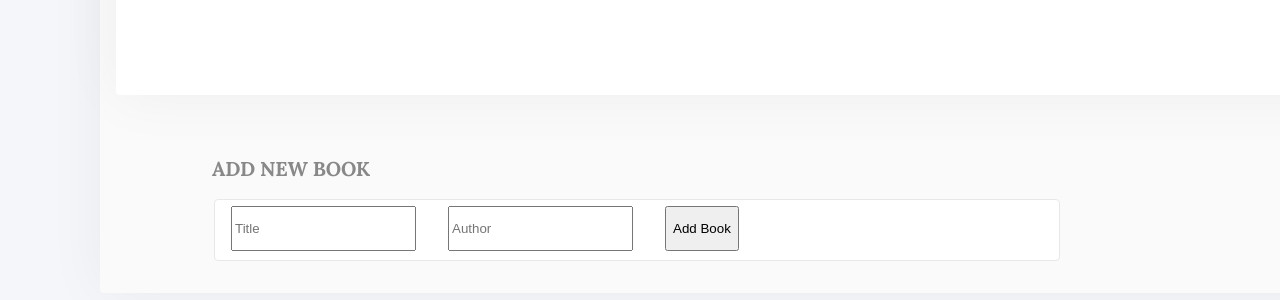
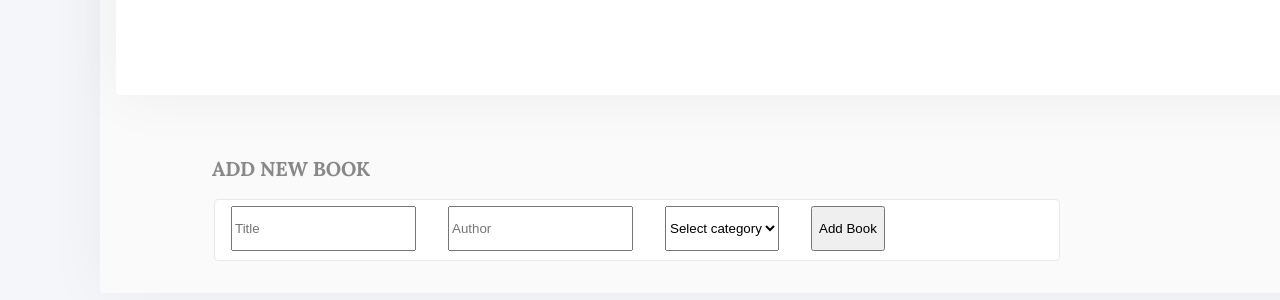
Before and after one commit to yusufyusie/Bookstore-CMS, a React (Create React App) app: page / in a window 1280 px wide. Shown: the part 964-1264 px from the top of the page. Built offline with nearby package versions, Linux system fonts and the light colour scheme; no server answers.

Commit message:
Add category selection option

```diff
--- a/src/components/addBookForm.jsx
+++ b/src/components/addBookForm.jsx
@@ -20,7 +20,7 @@ const AddBook = () => {
       item_id: v4(),
       title: state.title,
       author: state.author,
-      category: '',
+      category: state.category,
     };
 
     await dispatch(addBook(newBook));
@@ -35,6 +35,12 @@ const AddBook = () => {
       <form onSubmit={addBookHandler}>
         <input type="text" placeholder="Title" value={state.title} name="title" onChange={handleChange} />
         <input type="text" placeholder="Author" value={state.author} name="author" onChange={handleChange} />
+        <select name="inpcategory" id="categoryid" className="input category-input" onChange={handleChange}>
+          <option value=""> Select category</option>
+          <option value="Action">Action</option>
+          <option value="Science Fiction">Science Fiction</option>
+          <option value="Literature">Literature</option>
+        </select>
         <button type="submit">Add Book</button>
       </form>
     </div>
```
